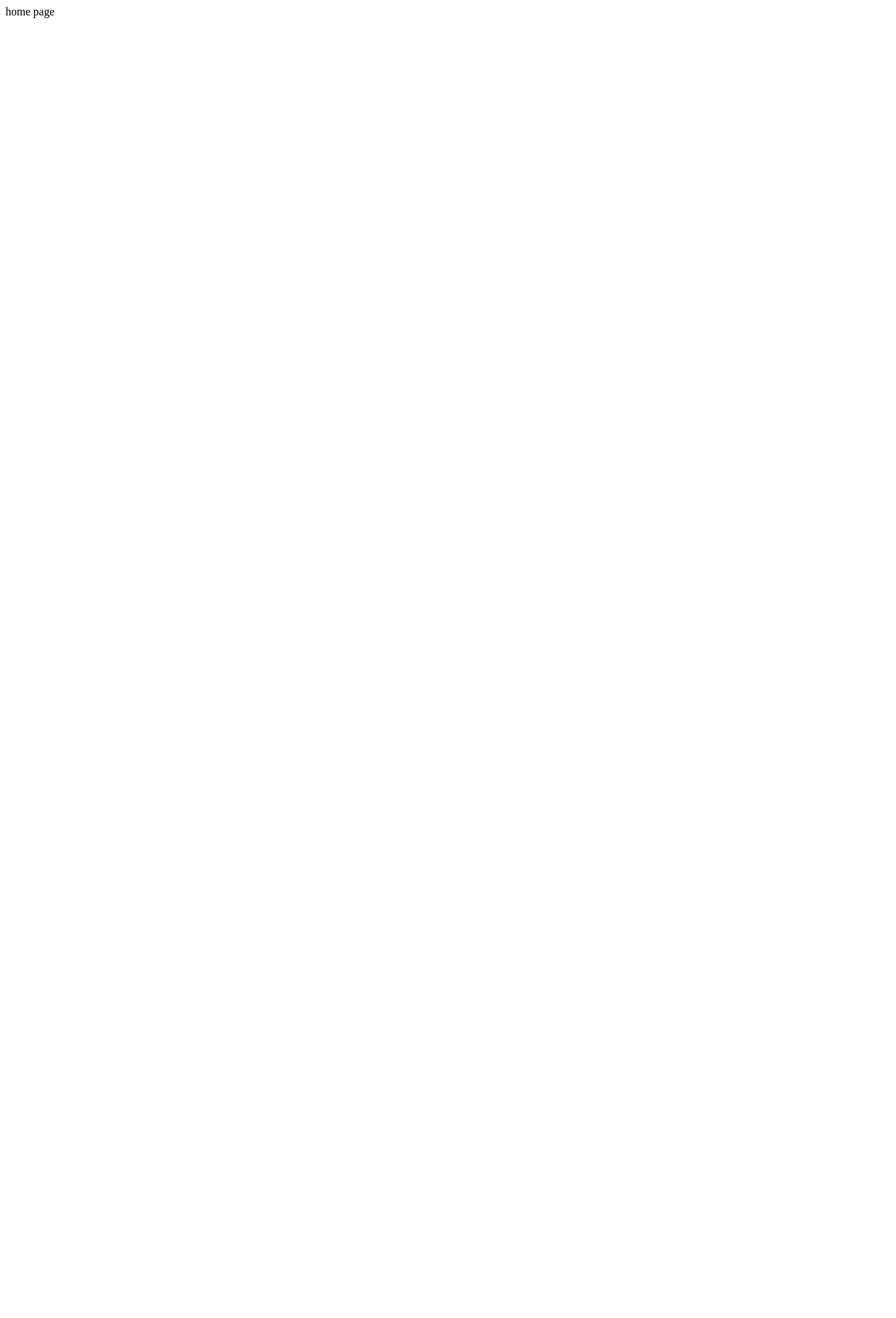
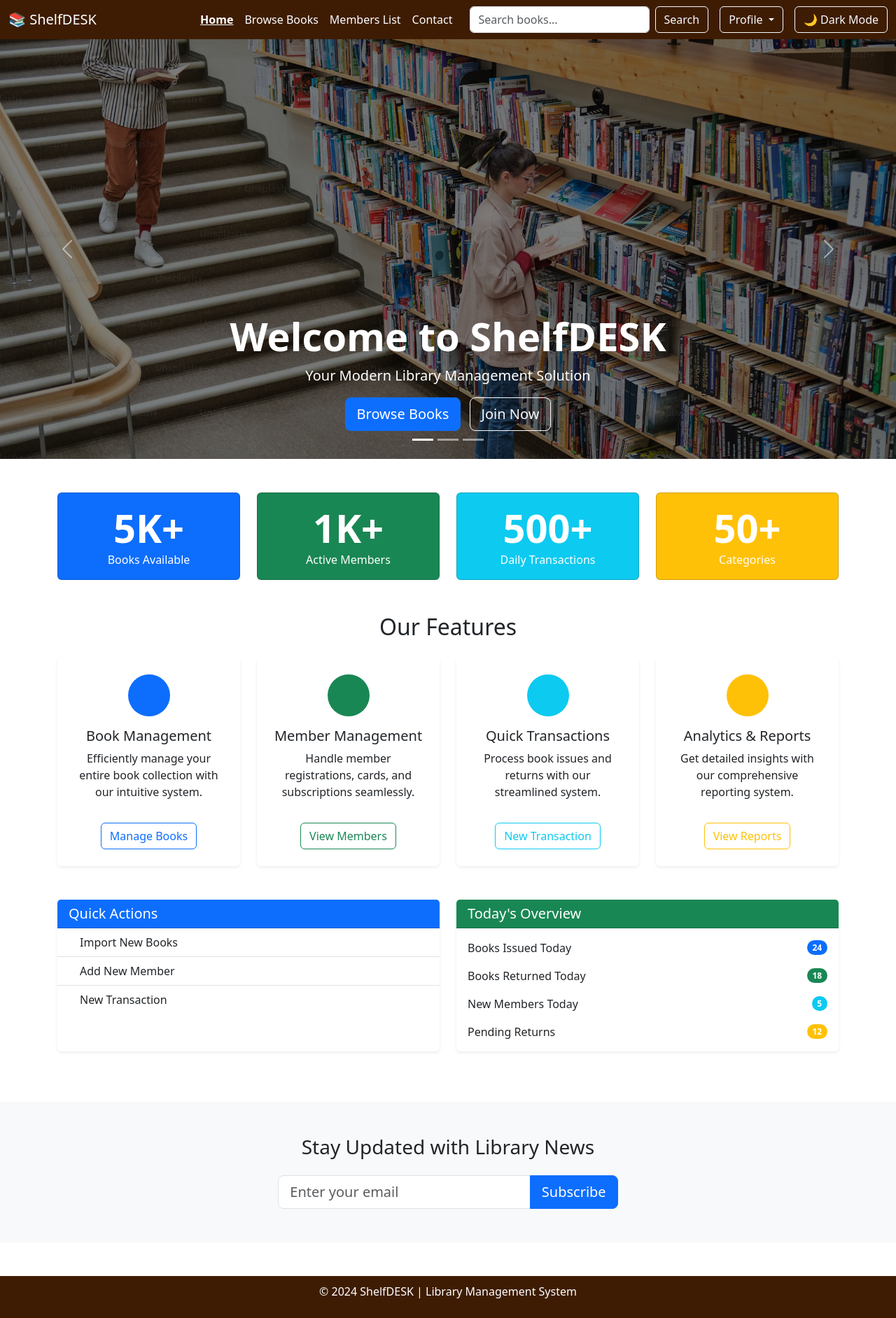
Before and after one commit to amankumarkc/LMS_Flask, a Flask app: page / in a window 1280 px wide. Before the commit the page is almost empty. Shown: the whole page at 70% size. Before the commit the page ends 26 px from the top, so only its background shows below. Run offline with Flask 2, Linux system fonts and the light colour scheme; parts of the project's set-up code (start-up, migrations or seed data) failed here and were passed over.

Commit message:
home page started

```diff
--- a/app.py
+++ b/app.py
@@ -12,7 +12,7 @@ app = Flask(__name__)
 
 @app.route('/')
 def home():
-    return "home page"
+    return render_template("home.html")
 
 # View Books Page
 @app.route('/books')
--- a/templates/base.html
+++ b/templates/base.html
@@ -54,7 +54,7 @@
                 <ul class="navbar-nav ms-auto">
                     <li class="nav-item"><a class="nav-link" href="/" id="home-link">Home</a></li>
                     <li class="nav-item"><a class="nav-link" href="/books" id="browse-link">Browse Books</a></li>
-                    <li class="nav-item"><a class="nav-link" href="/account" id="account-link">My Account</a></li>
+                    <li class="nav-item"><a class="nav-link" href="/members" id="account-link">Members List</a></li>
                     <li class="nav-item"><a class="nav-link" href="/contact" id="contact-link">Contact</a></li>
                 </ul>
                 <form class="d-flex ms-3">
@@ -68,9 +68,14 @@
                         <i class="bi bi-person-circle"></i> Profile
                     </button>
                     <ul class="dropdown-menu dropdown-menu-end">
-                        <li><a class="dropdown-item" href="/login">Login</a></li>
-                        <li><a class="dropdown-item" href="/register">Register</a></li>
+                        {% if session['user'] %}
+                            <li><a class="dropdown-item" href="/profile">Profile</a></li>
+                            <li><a class="dropdown-item" href="/logout">Logout</a></li>
+                        {% else %}
+                            <li><a class="dropdown-item" href="/login">Login with Google</a></li>
+                        {% endif %}
                     </ul>
+
                 </div>
 
                 <!-- Dark Mode Toggle -->
--- /dev/null
+++ b/templates/home.html
@@ -0,0 +1,284 @@
+{% extends "base.html" %}
+{% block body %}
+
+<!-- Hero Section with Carousel -->
+<div id="heroCarousel" class="carousel slide mb-5" data-bs-ride="carousel">
+    <div class="carousel-indicators">
+        <button type="button" data-bs-target="#heroCarousel" data-bs-slide-to="0" class="active"></button>
+        <button type="button" data-bs-target="#heroCarousel" data-bs-slide-to="1"></button>
+        <button type="button" data-bs-target="#heroCarousel" data-bs-slide-to="2"></button>
+    </div>
+    <div class="carousel-inner">
+        <div class="carousel-item active">
+            <div class="carousel-overlay"></div>
+            <img src="/static/library.avif" class="d-block w-100" alt="Library">
+            <div class="carousel-caption d-none d-md-block">
+                <h1 class="display-4 fw-bold">Welcome to ShelfDESK</h1>
+                <p class="lead">Your Modern Library Management Solution</p>
+                <a href="/books" class="btn btn-primary btn-lg me-2">Browse Books</a>
+                <a href="/create-member" class="btn btn-outline-light btn-lg">Join Now</a>
+            </div>
+        </div>
+        <div class="carousel-item">
+            <div class="carousel-overlay"></div>
+            <img src="/static/books.jpg" class="d-block w-100" alt="Books">
+            <div class="carousel-caption d-none d-md-block">
+                <h1 class="display-4 fw-bold">Extensive Book Collection</h1>
+                <p class="lead">Discover thousands of books across various genres</p>
+                <a href="/books" class="btn btn-primary btn-lg">Explore Library</a>
+            </div>
+        </div>
+        <div class="carousel-item">
+            <div class="carousel-overlay"></div>
+            <img src="/static/members.jpg" class="d-block w-100" alt="Members">
+            <div class="carousel-caption d-none d-md-block">
+                <h1 class="display-4 fw-bold">Join Our Community</h1>
+                <p class="lead">Become a member today and start your reading journey</p>
+                <a href="/create-member" class="btn btn-primary btn-lg">Register Now</a>
+            </div>
+        </div>
+    </div>
+    <button class="carousel-control-prev" type="button" data-bs-target="#heroCarousel" data-bs-slide="prev">
+        <span class="carousel-control-prev-icon"></span>
+        <span class="visually-hidden">Previous</span>
+    </button>
+    <button class="carousel-control-next" type="button" data-bs-target="#heroCarousel" data-bs-slide="next">
+        <span class="carousel-control-next-icon"></span>
+        <span class="visually-hidden">Next</span>
+    </button>
+</div>
+
+<!-- Quick Stats Banner -->
+<div class="container mb-5">
+    <div class="row g-4 text-center">
+        <div class="col-md-3">
+            <div class="card bg-primary text-white h-100">
+                <div class="card-body d-flex flex-column align-items-center justify-content-center">
+                    <h2 class="display-4 fw-bold mb-0">5K+</h2>
+                    <p class="mb-0">Books Available</p>
+                </div>
+            </div>
+        </div>
+        <div class="col-md-3">
+            <div class="card bg-success text-white h-100">
+                <div class="card-body d-flex flex-column align-items-center justify-content-center">
+                    <h2 class="display-4 fw-bold mb-0">1K+</h2>
+                    <p class="mb-0">Active Members</p>
+                </div>
+            </div>
+        </div>
+        <div class="col-md-3">
+            <div class="card bg-info text-white h-100">
+                <div class="card-body d-flex flex-column align-items-center justify-content-center">
+                    <h2 class="display-4 fw-bold mb-0">500+</h2>
+                    <p class="mb-0">Daily Transactions</p>
+                </div>
+            </div>
+        </div>
+        <div class="col-md-3">
+            <div class="card bg-warning text-white h-100">
+                <div class="card-body d-flex flex-column align-items-center justify-content-center">
+                    <h2 class="display-4 fw-bold mb-0">50+</h2>
+                    <p class="mb-0">Categories</p>
+                </div>
+            </div>
+        </div>
+    </div>
+</div>
+
+<!-- Features Section with Bootstrap Cards -->
+<div class="container mb-5">
+    <h2 class="text-center mb-4">Our Features</h2>
+    <div class="row g-4">
+        <div class="col-md-6 col-lg-3">
+            <div class="card h-100 border-0 shadow-sm">
+                <div class="card-body text-center p-4">
+                    <div class="feature-icon bg-primary text-white rounded-circle mb-3">
+                        <i class="bi bi-book fs-4"></i>
+                    </div>
+                    <h5 class="card-title">Book Management</h5>
+                    <p class="card-text">Efficiently manage your entire book collection with our intuitive system.</p>
+                    <a href="/books" class="btn btn-outline-primary mt-3">Manage Books</a>
+                </div>
+            </div>
+        </div>
+        <div class="col-md-6 col-lg-3">
+            <div class="card h-100 border-0 shadow-sm">
+                <div class="card-body text-center p-4">
+                    <div class="feature-icon bg-success text-white rounded-circle mb-3">
+                        <i class="bi bi-people fs-4"></i>
+                    </div>
+                    <h5 class="card-title">Member Management</h5>
+                    <p class="card-text">Handle member registrations, cards, and subscriptions seamlessly.</p>
+                    <a href="/members" class="btn btn-outline-success mt-3">View Members</a>
+                </div>
+            </div>
+        </div>
+        <div class="col-md-6 col-lg-3">
+            <div class="card h-100 border-0 shadow-sm">
+                <div class="card-body text-center p-4">
+                    <div class="feature-icon bg-info text-white rounded-circle mb-3">
+                        <i class="bi bi-arrow-left-right fs-4"></i>
+                    </div>
+                    <h5 class="card-title">Quick Transactions</h5>
+                    <p class="card-text">Process book issues and returns with our streamlined system.</p>
+                    <a href="/create-transaction" class="btn btn-outline-info mt-3">New Transaction</a>
+                </div>
+            </div>
+        </div>
+        <div class="col-md-6 col-lg-3">
+            <div class="card h-100 border-0 shadow-sm">
+                <div class="card-body text-center p-4">
+                    <div class="feature-icon bg-warning text-white rounded-circle mb-3">
+                        <i class="bi bi-graph-up fs-4"></i>
+                    </div>
+                    <h5 class="card-title">Analytics & Reports</h5>
+                    <p class="card-text">Get detailed insights with our comprehensive reporting system.</p>
+                    <a href="#" class="btn btn-outline-warning mt-3">View Reports</a>
+                </div>
+            </div>
+        </div>
+    </div>
+</div>
+
+<!-- Quick Actions with Bootstrap List Group -->
+<div class="container mb-5">
+    <div class="row">
+        <div class="col-md-6 mb-4">
+            <div class="card border-0 shadow-sm h-100">
+                <div class="card-header bg-primary text-white">
+                    <h5 class="mb-0">Quick Actions</h5>
+                </div>
+                <div class="list-group list-group-flush">
+                    <a href="/books_api" class="list-group-item list-group-item-action d-flex align-items-center">
+                        <i class="bi bi-plus-circle me-3"></i>
+                        Import New Books
+                        <i class="bi bi-chevron-right ms-auto"></i>
+                    </a>
+                    <a href="/create-member" class="list-group-item list-group-item-action d-flex align-items-center">
+                        <i class="bi bi-person-plus me-3"></i>
+                        Add New Member
+                        <i class="bi bi-chevron-right ms-auto"></i>
+                    </a>
+                    <a href="/create-transaction" class="list-group-item list-group-item-action d-flex align-items-center">
+                        <i class="bi bi-arrow-left-right me-3"></i>
+                        New Transaction
+                        <i class="bi bi-chevron-right ms-auto"></i>
+                    </a>
+                </div>
+            </div>
+        </div>
+        <div class="col-md-6 mb-4">
+            <div class="card border-0 shadow-sm h-100">
+                <div class="card-header bg-success text-white">
+                    <h5 class="mb-0">Today's Overview</h5>
+                </div>
+                <div class="card-body">
+                    <div class="d-flex justify-content-between align-items-center mb-3">
+                        <span>Books Issued Today</span>
+                        <span class="badge bg-primary rounded-pill">24</span>
+                    </div>
+                    <div class="d-flex justify-content-between align-items-center mb-3">
+                        <span>Books Returned Today</span>
+                        <span class="badge bg-success rounded-pill">18</span>
+                    </div>
+                    <div class="d-flex justify-content-between align-items-center mb-3">
+                        <span>New Members Today</span>
+                        <span class="badge bg-info rounded-pill">5</span>
+                    </div>
+                    <div class="d-flex justify-content-between align-items-center">
+                        <span>Pending Returns</span>
+                        <span class="badge bg-warning rounded-pill">12</span>
+                    </div>
+                </div>
+            </div>
+        </div>
+    </div>
+</div>
+
+<!-- Newsletter Section -->
+<div class="container-fluid bg-light py-5 mb-5">
+    <div class="container">
+        <div class="row justify-content-center">
+            <div class="col-md-8 text-center">
+                <h3 class="mb-4">Stay Updated with Library News</h3>
+                <form class="row g-3 justify-content-center">
+                    <div class="col-md-8">
+                        <div class="input-group">
+                            <input type="email" class="form-control form-control-lg" placeholder="Enter your email">
+                            <button class="btn btn-primary btn-lg" type="submit">Subscribe</button>
+                        </div>
+                    </div>
+                </form>
+            </div>
+        </div>
+    </div>
+</div>
+
+<style>
+    .carousel-item {
+        height: 600px;
+    }
+
+    .carousel-item img {
+        object-fit: cover;
+        height: 100%;
+    }
+
+    .carousel-overlay {
+        position: absolute;
+        top: 0;
+        left: 0;
+        right: 0;
+        bottom: 0;
+        background: rgba(0, 0, 0, 0.5);
+    }
+
+    .feature-icon {
+        width: 60px;
+        height: 60px;
+        display: inline-flex;
+        align-items: center;
+        justify-content: center;
+        margin-bottom: 1rem;
+    }
+
+    .card {
+        transition: transform 0.3s ease;
+    }
+
+    .card:hover {
+        transform: translateY(-5px);
+    }
+
+    .list-group-item {
+        transition: background-color 0.3s ease;
+    }
+
+    .list-group-item:hover {
+        background-color: #f8f9fa;
+    }
+
+    @media (max-width: 768px) {
+        .carousel-item {
+            height: 400px;
+        }
+    }
+</style>
+
+<script>
+    // Initialize Bootstrap tooltips
+    var tooltipTriggerList = [].slice.call(document.querySelectorAll('[data-bs-toggle="tooltip"]'))
+    var tooltipList = tooltipTriggerList.map(function (tooltipTriggerEl) {
+        return new bootstrap.Tooltip(tooltipTriggerEl)
+    })
+
+    // Initialize carousel with custom options
+    var myCarousel = document.querySelector('#heroCarousel')
+    var carousel = new bootstrap.Carousel(myCarousel, {
+        interval: 5000,
+        wrap: true
+    })
+</script>
+
+{% endblock %}
```
Also changed, not shown: static/books.jpg (added), static/library.avif (added), 1 other file.
